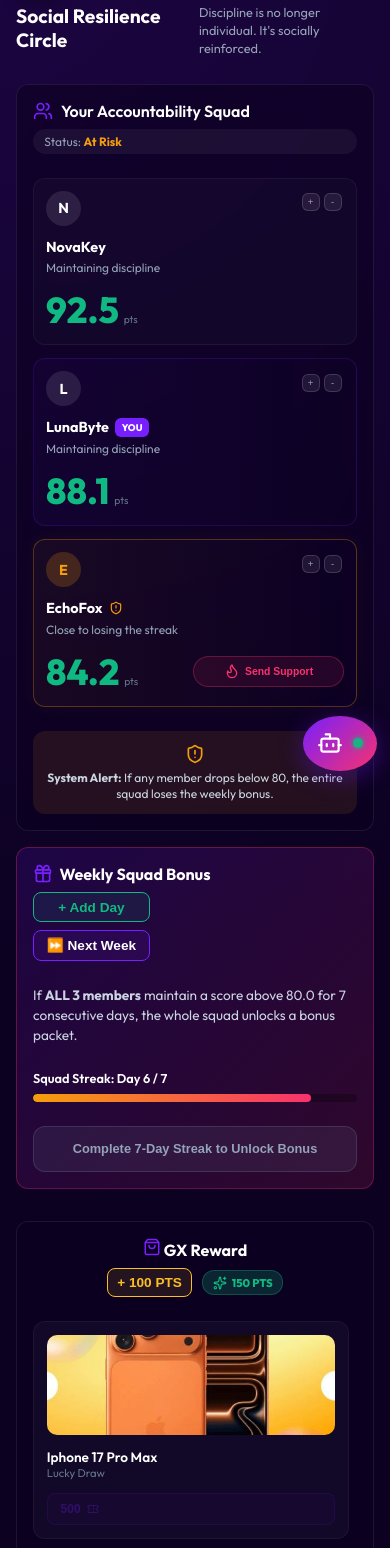
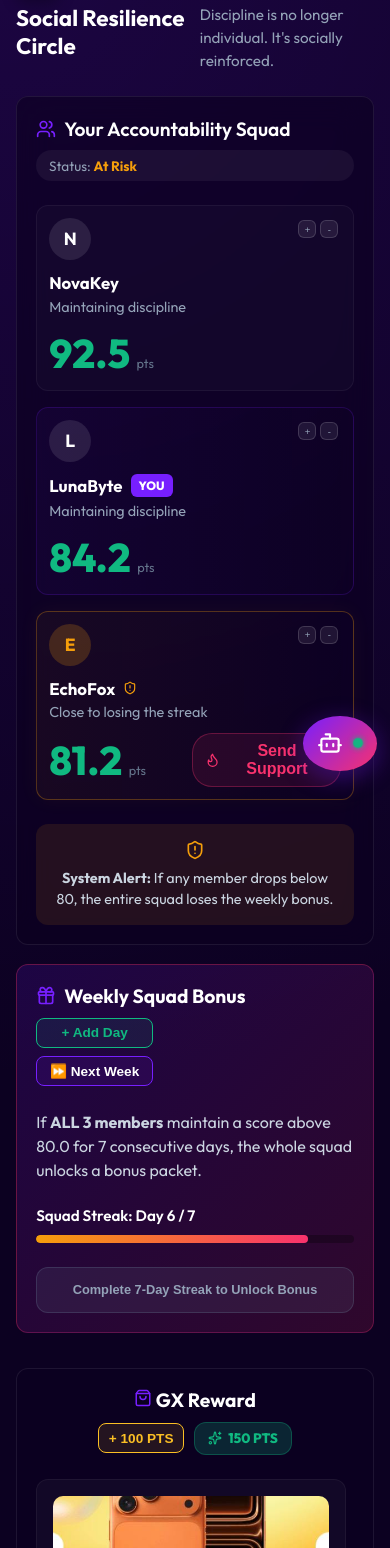
Before and after one commit to chan050516-sudo/GX-Sentinel, a React (Vite) app in the folder frontend/: page /social in a window 390 px wide. Shown: the part 60-1608 px from the top of the page. Built offline with nearby package versions, Linux system fonts and the light colour scheme.

Commit message:
small update

```diff
--- a/frontend/src/pages/SocialCircle.css
+++ b/frontend/src/pages/SocialCircle.css
@@ -689,23 +689,31 @@
    Animations - MASSIVE REWARD OVERLAY
    ============================================= */
 .confetti-overlay.massive-overlay {
-  position: fixed; /* Fix to viewport */
+  position: fixed;
+  /* Fix to viewport */
   top: 0;
   left: 0;
   width: 100vw;
   height: 100vh;
-  background: rgba(12, 1, 33, 0.85); /* Darken entire screen */
+  background: rgba(12, 1, 33, 0.85);
+  /* Darken entire screen */
   backdrop-filter: blur(10px);
   display: flex;
   align-items: center;
   justify-content: center;
-  z-index: 9999; /* Put above everything */
+  z-index: 9999;
+  /* Put above everything */
   animation: fadeIn 0.4s ease-out forwards;
 }
 
 @keyframes fadeIn {
-  from { opacity: 0; }
-  to { opacity: 1; }
+  from {
+    opacity: 0;
+  }
+
+  to {
+    opacity: 1;
+  }
 }
 
 .confetti-particles {
@@ -729,8 +737,15 @@
 }
 
 @keyframes explode {
-  0% { transform: translate(0, 0) scale(1); opacity: 1; }
-  100% { transform: translate(var(--x), var(--y)) scale(0); opacity: 0; }
+  0% {
+    transform: translate(0, 0) scale(1);
+    opacity: 1;
+  }
+
+  100% {
+    transform: translate(var(--x), var(--y)) scale(0);
+    opacity: 0;
+  }
 }
 
 .voucher-popup.massive {
@@ -754,9 +769,20 @@
 }
 
 @keyframes popUpVoucherMassive {
-  0% { transform: scale(0.4) translateY(50px); opacity: 0; }
-  50% { transform: scale(1.05) translateY(-10px); opacity: 1; }
-  100% { transform: scale(1) translateY(0); opacity: 1; }
+  0% {
+    transform: scale(0.4) translateY(50px);
+    opacity: 0;
+  }
+
+  50% {
+    transform: scale(1.05) translateY(-10px);
+    opacity: 1;
+  }
+
+  100% {
+    transform: scale(1) translateY(0);
+    opacity: 1;
+  }
 }
 
 .voucher-glow.massive-glow {
@@ -764,7 +790,8 @@
   top: 50%;
   left: 50%;
   transform: translate(-50%, -50%);
-  width: 300px; /* Bigger glow */
+  width: 300px;
+  /* Bigger glow */
   height: 300px;
   background: radial-gradient(circle, rgba(248, 50, 109, 0.4) 0%, transparent 70%);
   z-index: -1;
@@ -772,8 +799,17 @@
 }
 
 @keyframes pulseGlowMassive {
-  0%, 100% { transform: translate(-50%, -50%) scale(1); opacity: 0.8; }
-  50% { transform: translate(-50%, -50%) scale(1.3); opacity: 0.4; }
+
+  0%,
+  100% {
+    transform: translate(-50%, -50%) scale(1);
+    opacity: 0.8;
+  }
+
+  50% {
+    transform: translate(-50%, -50%) scale(1.3);
+    opacity: 0.4;
+  }
 }
 
 .icon-wrap {
@@ -792,7 +828,8 @@
 .voucher-popup.massive h2 {
   margin: 0;
   color: #10b981;
-  font-size: 3rem; /* Much larger text */
+  font-size: 3rem;
+  /* Much larger text */
   font-weight: 900;
   letter-spacing: 4px;
   text-shadow: 0 0 20px rgba(16, 185, 129, 0.4);
@@ -810,25 +847,57 @@
   text-shadow: 0 0 10px rgba(255, 255, 255, 0.2);
 }
 
-.sparkle-float-left, .sparkle-float-right {
+.sparkle-float-left,
+.sparkle-float-right {
   color: #fbbf24;
   position: absolute;
   filter: drop-shadow(0 0 10px rgba(251, 191, 36, 0.6));
 }
-.sparkle-float-left { left: -40px; top: 10px; animation: float 3s infinite ease-in-out; }
-.sparkle-float-right { right: -40px; bottom: 10px; animation: float 3s infinite reverse ease-in-out; }
+
+.sparkle-float-left {
+  left: -40px;
+  top: 10px;
+  animation: float 3s infinite ease-in-out;
+}
+
+.sparkle-float-right {
+  right: -40px;
+  bottom: 10px;
+  animation: float 3s infinite reverse ease-in-out;
+}
 
 @keyframes float {
-  0%, 100% { transform: translateY(0) rotate(0deg); }
-  50% { transform: translateY(-15px) rotate(15deg); }
+
+  0%,
+  100% {
+    transform: translateY(0) rotate(0deg);
+  }
+
+  50% {
+    transform: translateY(-15px) rotate(15deg);
+  }
 }
 
 @keyframes heartBeat {
-  0% { transform: scale(1); }
-  15% { transform: scale(1.1); }
-  30% { transform: scale(1); }
-  45% { transform: scale(1.15); }
-  100% { transform: scale(1); }
+  0% {
+    transform: scale(1);
+  }
+
+  15% {
+    transform: scale(1.1);
+  }
+
+  30% {
+    transform: scale(1);
+  }
+
+  45% {
+    transform: scale(1.15);
+  }
+
+  100% {
+    transform: scale(1);
+  }
 }
 
 /* ... [KEEP EVERYTHING BELOW THE ANIMATIONS EXACTLY AS IS (Media Queries & Reward Vault)] ... */
@@ -925,7 +994,8 @@
 .reward-custom-img {
   width: 100%;
   height: 100%;
-  object-fit: cover; /* Keeps your image from stretching */
+  object-fit: cover;
+  /* Keeps your image from stretching */
 }
 
 /* Fades out the item if it is claimed */
@@ -943,9 +1013,18 @@
 }
 
 /* Custom Scrollbar */
-.reward-list-scrollable::-webkit-scrollbar { width: 6px; }
-.reward-list-scrollable::-webkit-scrollbar-track { background: rgba(255, 255, 255, 0.02); }
-.reward-list-scrollable::-webkit-scrollbar-thumb { background: rgba(119, 31, 255, 0.3); border-radius: 4px; }
+.reward-list-scrollable::-webkit-scrollbar {
+  width: 6px;
+}
+
+.reward-list-scrollable::-webkit-scrollbar-track {
+  background: rgba(255, 255, 255, 0.02);
+}
+
+.reward-list-scrollable::-webkit-scrollbar-thumb {
+  background: rgba(119, 31, 255, 0.3);
+  border-radius: 4px;
+}
 
 /* --- MOCK CONTROLS (Top Right Buttons) --- */
 
@@ -1001,14 +1080,16 @@
   color: #94a3b8;
   box-shadow: none;
   cursor: not-allowed;
-  transform: none; /* Removes the hover jump effect */
+  transform: none;
+  /* Removes the hover jump effect */
 }
 
 /* --- NEW REWARD CLAIMED POPUP --- */
 
 /* 40% Width Popup Card */
 .reward-success-popup {
-  width: 40vw !important; /* Force to 40% of viewport width */
+  width: 40vw !important;
+  /* Force to 40% of viewport width */
   min-height: 40vh !important;
   display: flex;
   flex-direction: column;
@@ -1118,7 +1199,8 @@
 }
 
 .safe-text {
-  color: #38bdf8 !important; /* Cool Blue for Safe */
+  color: #38bdf8 !important;
+  /* Cool Blue for Safe */
   text-shadow: 0 0 10px rgba(56, 189, 248, 0.4);
 }
 
@@ -1130,17 +1212,18 @@
 }
 
 .safe-text {
-  color: #38bdf8 !important; /* Cool Blue for Safe */
+  color: #38bdf8 !important;
+  /* Cool Blue for Safe */
   text-shadow: 0 0 10px rgba(56, 189, 248, 0.4);
 }
 
 /* =============================================
-   MOBILE RESPONSIVE — ADDITIONAL QUERIES
+   MOBILE RESPONSIVE — ENHANCED TYPOGRAPHY
    ============================================= */
 @media (max-width: 480px) {
   .social-container {
-    padding: 0.75rem;
-    padding-top: 1rem;
+    padding: 0.85rem;
+    padding-top: 1.2rem;
   }
 
   .social-header {
@@ -1148,68 +1231,75 @@
   }
 
   .social-header h2 {
-    font-size: 1.2rem;
+    font-size: 1.4rem;
+    /* 1.2 -> 1.4 */
     font-weight: 700;
   }
 
   .social-header p {
-    font-size: 0.8rem;
-    line-height: 1.4;
-  }
-
-  .social-header > div:last-child {
+    font-size: 0.95rem;
+    /* 0.8 -> 0.95 */
+    line-height: 1.5;
+  }
+
+  .social-header>div:last-child {
     flex-wrap: wrap;
-    gap: 0.5rem !important;
+    gap: 0.6rem !important;
   }
 
   .social-header button {
-    padding: 0.4rem 0.6rem !important;
-    font-size: 0.7rem !important;
+    padding: 0.5rem 0.8rem !important;
+    font-size: 0.85rem !important;
+    /* 0.7 -> 0.85 */
   }
 
   .social-main {
-    gap: 1rem;
+    gap: 1.2rem;
   }
 
   .squad-card {
-    padding: 1rem;
+    padding: 1.2rem;
     border-radius: 12px;
     gap: 1.5rem;
   }
 
   .card-header {
     flex-direction: column;
+    gap: 0.6rem;
+    align-items: flex-start;
+  }
+
+  .card-header h3 {
+    font-size: 1.2rem;
+    /* 1.0 -> 1.2 */
     gap: 0.5rem;
-    align-items: flex-start;
-  }
-
-  .card-header h3 {
-    font-size: 1rem;
-    gap: 0.5rem;
   }
 
   .squad-status {
-    font-size: 0.75rem;
-    padding: 0.3rem 0.7rem;
+    font-size: 0.85rem;
+    /* 0.75 -> 0.85 */
+    padding: 0.4rem 0.8rem;
     width: 100%;
   }
 
   .squad-list {
-    gap: 0.8rem;
+    gap: 1rem;
   }
 
   .squad-member {
     flex-direction: column;
     align-items: flex-start;
     gap: 0.8rem;
-    padding: 0.8rem;
+    padding: 1rem;
     border-radius: 12px;
   }
 
   .member-avatar {
-    width: 35px;
-    height: 35px;
-    font-size: 0.9rem;
+    width: 42px;
+    /* 增大以适应更大的字体 */
+    height: 42px;
+    font-size: 1.1rem;
+    /* 0.9 -> 1.1 */
   }
 
   .member-info {
@@ -1217,20 +1307,23 @@
   }
 
   .member-name-row {
-    gap: 0.4rem;
+    gap: 0.5rem;
   }
 
   .handle {
+    font-size: 1.05rem;
+    /* 0.9 -> 1.05 */
+  }
+
+  .you-badge {
+    font-size: 0.75rem;
+    /* 0.6 -> 0.75 */
+    padding: 0.25rem 0.5rem;
+  }
+
+  .member-status-text {
     font-size: 0.9rem;
-  }
-
-  .you-badge {
-    font-size: 0.6rem;
-    padding: 0.2rem 0.4rem;
-  }
-
-  .member-status-text {
-    font-size: 0.75rem;
+    /* 0.75 -> 0.9 */
   }
 
   .member-action-area {
@@ -1242,110 +1335,123 @@
   }
 
   .score-display {
+    gap: 0.4rem;
+  }
+
+  .score-value {
+    font-size: 2.5rem;
+    /* 2.25 -> 2.5 */
+  }
+
+  .score-label {
+    font-size: 0.8rem;
+    /* 0.65 -> 0.8 */
+  }
+
+  .score-adjust-mock {
     gap: 0.3rem;
   }
 
-  .score-value {
-    font-size: 2.25rem;
-  }
-
-  .score-label {
-    font-size: 0.65rem;
-  }
-
-  .score-adjust-mock {
-    gap: 0.2rem;
-  }
-
   .adjust-btn {
-    width: 22px;
-    height: 22px;
-    font-size: 0.7rem;
+    width: 26px;
+    /* 增大按钮以防文字溢出 */
+    height: 26px;
+    font-size: 0.85rem;
+    /* 0.7 -> 0.85 */
   }
 
   .support-ping-btn {
-    padding: 0.4rem 0.6rem !important;
-    font-size: 0.65rem !important;
-    gap: 0.3rem;
+    padding: 0.5rem 0.8rem !important;
+    font-size: 1rem !important;
+    /* 0.9 -> 1.0 */
+    gap: 0.4rem;
   }
 
   .system-nudge-box {
-    padding: 0.8rem;
-    gap: 0.4rem;
+    padding: 1rem;
+    gap: 0.5rem;
   }
 
   .system-nudge-box p {
-    font-size: 0.75rem;
-    line-height: 1.3;
+    font-size: 0.9rem;
+    /* 0.75 -> 0.9 */
+    line-height: 1.4;
   }
 
   .bonus-stats-column {
-    gap: 1rem;
+    gap: 1.2rem;
   }
 
   .bonus-card {
-    padding: 1rem;
+    padding: 1.2rem;
     border-radius: 12px;
   }
 
   .bonus-header {
     flex-direction: column;
+    gap: 0.6rem;
+    align-items: flex-start;
+  }
+
+  .bonus-header h3 {
+    font-size: 1.2rem;
+    /* 1.0 -> 1.2 */
     gap: 0.5rem;
-    align-items: flex-start;
-  }
-
-  .bonus-header h3 {
+  }
+
+  .points-pill {
+    font-size: 0.85rem;
+    /* 0.7 -> 0.85 */
+    padding: 0.4rem 0.8rem;
+    gap: 0.4rem;
+  }
+
+  .bonus-card p {
     font-size: 1rem;
-    gap: 0.4rem;
-  }
-
-  .points-pill {
-    font-size: 0.7rem;
-    padding: 0.3rem 0.6rem;
-    gap: 0.3rem;
-  }
-
-  .bonus-card p {
-    font-size: 0.85rem;
-    line-height: 1.4;
+    /* 0.85 -> 1.0 */
+    line-height: 1.5;
   }
 
   .bonus-progress {
-    gap: 0.5rem;
+    gap: 0.6rem;
   }
 
   .progress-text {
-    font-size: 0.8rem;
+    font-size: 0.95rem;
+    /* 0.8 -> 0.95 */
   }
 
   .progress-bar-bg {
-    height: 6px;
+    height: 8px;
+    /* 稍微加粗进度条，匹配更大的字体 */
   }
 
   .claim-btn {
-    padding: 0.8rem;
-    font-size: 0.8rem;
+    padding: 0.9rem;
+    font-size: 1rem;
+    /* 0.8 -> 1.0 */
     width: 100%;
   }
 
   .card-header-row {
     flex-direction: column;
-    gap: 0.5rem;
+    gap: 0.6rem;
   }
 
   .card-header-row h3 {
-    font-size: 1rem;
+    font-size: 1.2rem;
+    /* 1.0 -> 1.2 */
   }
 
   .reward-list-scrollable {
-    gap: 0.8rem;
+    gap: 1rem;
   }
 
   .reward-item {
     flex-direction: column;
     align-items: flex-start;
-    gap: 0.8rem;
-    padding: 0.8rem;
+    gap: 1rem;
+    padding: 1rem;
   }
 
   .reward-image-container {
@@ -1353,7 +1459,8 @@
   }
 
   .reward-custom-img {
-    max-height: 120px;
+    max-height: 140px;
+    /* 120 -> 140 视觉平衡 */
   }
 
   .reward-info {
@@ -1361,102 +1468,113 @@
   }
 
   .reward-title {
+    font-size: 1rem;
+    /* 0.85 -> 1.0 */
+  }
+
+  .reward-type {
     font-size: 0.85rem;
-  }
-
-  .reward-type {
-    font-size: 0.7rem;
+    /* 0.7 -> 0.85 */
   }
 
   .redeem-small-btn {
-    padding: 0.5rem 0.8rem !important;
-    font-size: 0.75rem !important;
+    padding: 0.6rem 1rem !important;
+    font-size: 0.9rem !important;
+    /* 0.75 -> 0.9 */
     width: 100%;
   }
 
   .stats-card {
+    padding: 1.2rem;
+    border-radius: 12px;
+  }
+
+  .stats-card h3 {
+    font-size: 1.2rem;
+    /* 1.0 -> 1.2 */
+  }
+
+  .stat-grid {
+    gap: 0.8rem;
+  }
+
+  .stat-box {
     padding: 1rem;
-    border-radius: 12px;
-  }
-
-  .stats-card h3 {
-    font-size: 1rem;
-  }
-
-  .stat-grid {
-    gap: 0.6rem;
-  }
-
-  .stat-box {
-    padding: 0.8rem;
   }
 
   .stat-value {
-    font-size: 1.2rem;
+    font-size: 1.4rem;
+    /* 1.2 -> 1.4 */
   }
 
   .stat-label {
-    font-size: 0.7rem;
+    font-size: 0.85rem;
+    /* 0.7 -> 0.85 */
   }
 
   /* Popup adjustments for mobile */
   .voucher-popup.massive {
     width: 90% !important;
-    max-width: 320px;
-    padding: 1.5rem;
+    max-width: 340px;
+    padding: 1.8rem;
     border-radius: 16px;
   }
 
   .close-popup-btn {
-    width: 36px;
-    height: 36px;
+    width: 40px;
+    height: 40px;
   }
 
   .congrats-text {
-    font-size: 1.2rem;
+    font-size: 1.4rem;
+    /* 1.2 -> 1.4 */
   }
 
   .icon-wrap {
-    margin: 0.8rem 0;
+    margin: 1rem 0;
   }
 
   .voucher-icon-massive {
-    width: 60px !important;
-    height: 60px !important;
+    width: 70px !important;
+    height: 70px !important;
   }
 
   .sparkle-float-left,
   .sparkle-float-right {
-    width: 24px !important;
-    height: 24px !important;
+    width: 28px !important;
+    height: 28px !important;
   }
 
   .voucher-popup.massive h2 {
-    font-size: 1.4rem;
+    font-size: 1.6rem;
+    /* 1.4 -> 1.6 */
   }
 
   .voucher-text.massive-text {
-    font-size: 0.9rem;
+    font-size: 1.05rem;
+    /* 0.9 -> 1.05 */
+    line-height: 1.5;
   }
 
   .claim-now-btn {
-    padding: 0.8rem;
-    font-size: 0.85rem;
-    margin-top: 1rem;
+    padding: 1rem;
+    font-size: 1rem;
+    /* 0.85 -> 1.0 */
+    margin-top: 1.2rem;
   }
 
   .reward-success-popup {
     width: 90% !important;
-    max-width: 320px;
+    max-width: 340px;
   }
 
   .popup-reward-image-box {
-    max-height: 120px;
-    margin: 0.8rem 0;
+    max-height: 140px;
+    margin: 1rem 0;
   }
 
   .popup-reward-image-box img {
-    max-height: 120px;
+    max-height: 140px;
   }
 }
 
@@ -1556,7 +1674,7 @@
     gap: 1rem;
   }
 
-  .social-header > div:last-child {
+  .social-header>div:last-child {
     width: 100%;
     flex-wrap: wrap;
     justify-content: flex-start;
@@ -1597,6 +1715,7 @@
 
 /* Small phones (320px - 480px) */
 @media (max-width: 480px) {
+
   /* Better spacing and text hierarchy */
   .social-header {
     display: flex;
@@ -1604,7 +1723,7 @@
     gap: 1rem;
   }
 
-  .social-header > div:last-child {
+  .social-header>div:last-child {
     display: grid;
     grid-template-columns: repeat(auto-fit, minmax(100px, 1fr));
     width: 100%;
@@ -1805,6 +1924,7 @@
 
 /* Touch-friendly interface for mobile */
 @media (hover: none) and (pointer: coarse) {
+
   /* Increase touch target sizes */
   .support-ping-btn,
   .redeem-small-btn,
```
Also changed, not shown: frontend/src/pages/SocialCircle.tsx (+7 -7 lines).
